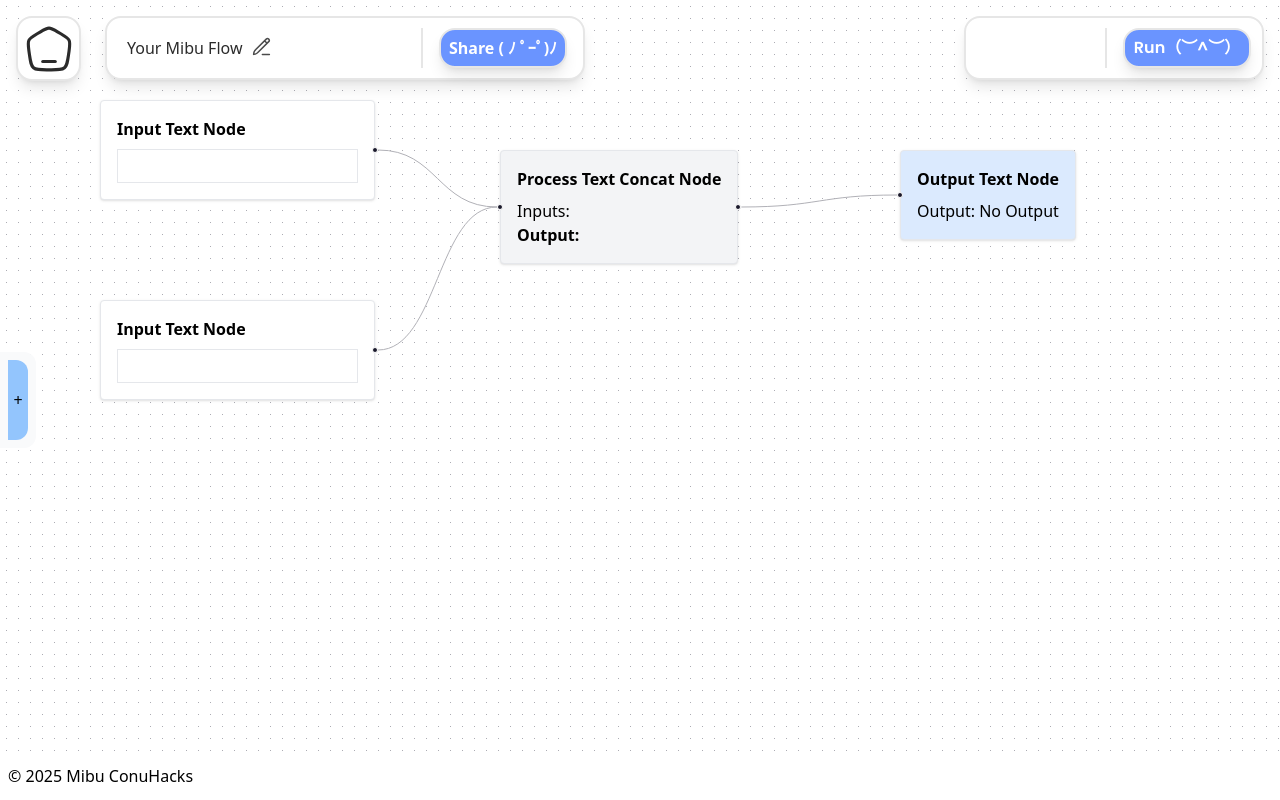
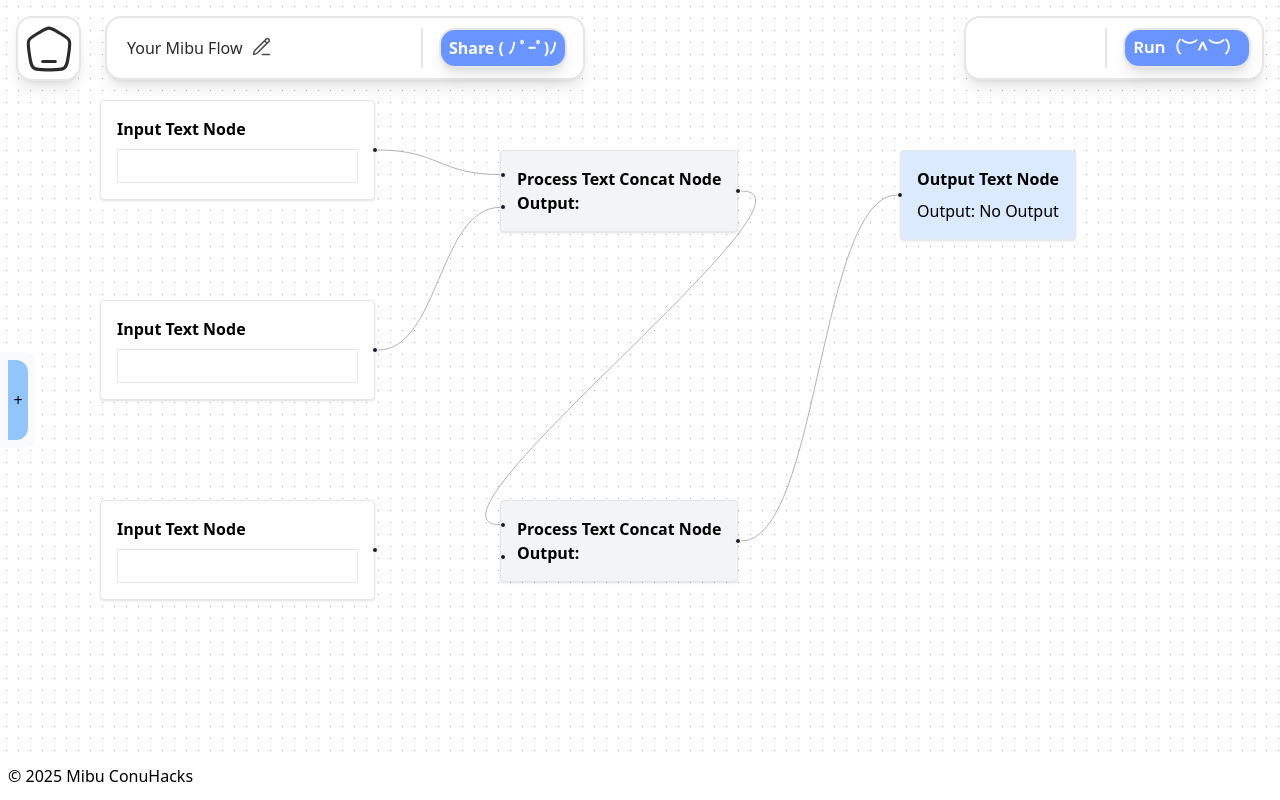
Before and after one commit to mibu-ai/mibu-flow, a React (Vite) app in the folder fe/: page /edit in a window 1280 px wide. Built offline with nearby package versions, Linux system fonts and the light colour scheme.

Commit message:
processing order, run tasks, multi input

```diff
--- a/fe/src/components/nodes/input/InputText.jsx
+++ b/fe/src/components/nodes/input/InputText.jsx
@@ -10,7 +10,7 @@ const InputText = ({ id, data }) => {
             <input
                 type="text"
                 value={data.text}
-                onChange={(e) => updateNodeData(id, { text: e.target.value })}
+                onChange={(e) => updateNodeData(id, { run: false, text: e.target.value, done: true })}
                 className="border p-1 mt-2 w-full"
             />
             <Handle type="source" position={Position.Right} />
--- a/fe/src/components/nodes/output/OutputText.jsx
+++ b/fe/src/components/nodes/output/OutputText.jsx
@@ -1,11 +1,25 @@
-import React from 'react';
-import { Handle, Position } from '@xyflow/react';
+import React, { useEffect } from 'react';
+import { Handle, Position, useReactFlow, useNodeConnections, useHandleConnections, useNodesData } from '@xyflow/react';
+import { use } from 'react';
 
 const OutputText = ({ id, data }) => {
+    const { updateNodeData } = useReactFlow();
+    const connections = useHandleConnections({
+        type: 'target',
+    });
+    const nodesData = useNodesData(connections[0]?.source || []);
+
+    useEffect(() => {
+        if (connections.length) {
+            const inputTexts = nodesData.data.text;
+            updateNodeData(id, { text: inputTexts });
+        }
+    }, [connections, nodesData]);
+
     return (
         <div className="p-4 bg-blue-100 border rounded shadow">
             <div className="font-bold">Output Text Node</div>
-            <p className="mt-2">Output: {data.output || 'No Output'}</p>
+            <p className="mt-2">Output: {data.text || 'No Output'}</p>
             <Handle type="target" position={Position.Left} />
         </div>
     );
--- a/fe/src/components/nodes/process/ProcessTextConcat.jsx
+++ b/fe/src/components/nodes/process/ProcessTextConcat.jsx
@@ -1,30 +1,37 @@
 import React, { useState, useEffect } from 'react';
-import { Handle, Position, useReactFlow } from '@xyflow/react';
+import { Handle, Position, useReactFlow, useNodeConnections, useHandleConnections, useNodesData } from '@xyflow/react';
+import { use } from 'react';
 
 const ProcessTextConcat = ({ id, data }) => {
     const { updateNodeData } = useReactFlow();
-    const { getNode, getEdges } = useReactFlow();
-    const [inputTexts, setInputTexts] = useState([]);
-    const [outputText, setOutputText] = useState('');
+    const connections = useHandleConnections({
+        type: 'target',
+    });
+    const nodesData = useNodesData((connections || []).map((c) => c.source));
 
     useEffect(() => {
-        if (data.run) {
-            const incomingEdges = getEdges().filter((edge) => edge.target === id);
-            const connectedNodes = incomingEdges.map((edge) => getNode(edge.source));
+        const allDone = nodesData.every((node) => node.data.done);
+        if (!allDone) return;
 
-            const newInputTexts = connectedNodes.map((node) => node.data.text || '');
-            setInputTexts(newInputTexts);
-            setOutputText(newInputTexts.join(' '));
-            updateNodeData(id, { run: false, text: newInputTexts.join(' ') });
+        if (connections.length && data.run) {
+            console.log('process id', id, ' is running: ', data.run);
+            const inputTexts = nodesData.map((node) => node.data.text);
+            const outputText = inputTexts.join('');
+
+            updateNodeData(id, { run: false, text: outputText, done: true });
+
+            setTimeout(() => {
+                updateNodeData(id, { run: false, text: outputText, done: false });
+            }, 200);
         }
-    }, [data.run]);
+    }, [data.run, nodesData]);
 
     return (
         <div className="p-4 bg-gray-100 border rounded shadow">
             <div className="font-bold">Process Text Concat Node</div>
-            <p className="mt-2">Inputs: {inputTexts.join(' + ')}</p>
-            <p className="font-bold">Output: {outputText}</p>
-            <Handle type="target" position={Position.Left} />
+            <p className="font-bold">Output: {data.text}</p>
+            <Handle id="a" type="target" position={Position.Left} style={{ top: '30%', transform: 'translateY(-50%)' }}/>
+            <Handle id="b" type="target" position={Position.Left} style={{ top: '70%', transform: 'translateY(-50%)' }}/>
             <Handle type="source" position={Position.Right} />
         </div>
     );
--- a/fe/src/pages/Editor.jsx
+++ b/fe/src/pages/Editor.jsx
@@ -1,5 +1,5 @@
 import { useCallback, useState } from 'react';
-import { ReactFlow, useNodesState, useEdgesState, addEdge, Background } from '@xyflow/react';
+import { ReactFlow, useNodesState, useEdgesState, addEdge, Background, useReactFlow } from '@xyflow/react';
 import '@xyflow/react/dist/style.css';
 
 import Sidebar from '../components/Sidebar';
@@ -12,17 +12,21 @@ import InputText from '../components/nodes/input/InputText';
 import ProcessTextConcat from '../components/nodes/process/ProcessTextConcat';
 import OutputText from '../components/nodes/output/OutputText';
 
+// run: ready for the process to run, done: process has finished running.
 const initialNodes = [
-    { id: 'in-1', type: 'inputText', position: { x: 100, y: 100 }, data: { text: '' } },
-    { id: 'in-2', type: 'inputText', position: { x: 100, y: 300 }, data: { text: '' } },
-    { id: 'proc-1', type: 'processTextConcat', position: { x: 500, y: 150 }, data: { run: false } },
-    { id: 'out-1', type: 'outputText', position: { x: 900, y: 150 }, data: { output: '' } },
+    { id: 'in-1', type: 'inputText', position: { x: 100, y: 100 }, data: {} },
+    { id: 'in-2', type: 'inputText', position: { x: 100, y: 300 }, data: {} },
+    { id: 'in-3', type: 'inputText', position: { x: 100, y: 500 }, data: {} },
+    { id: 'proc-1', type: 'processTextConcat', position: { x: 500, y: 150 }, data: { run: false, done: false } },
+    { id: 'proc-2', type: 'processTextConcat', position: { x: 500, y: 500 }, data: { run: false, done: false } },
+    { id: 'out-1', type: 'outputText', position: { x: 900, y: 150 }, data: {} },
 ];
 
 const initialEdges = [
-    { id: 'e1-3', source: 'in-1', target: 'proc-1' },
-    { id: 'e2-3', source: 'in-2', target: 'proc-1' },
-    { id: 'e3-4', source: 'proc-1', target: 'out-1' },
+    { id: 'e1-3', source: 'in-1', targetHandle: 'a', target: 'proc-1' },
+    { id: 'e2-3', source: 'in-2', targetHandle: 'b', target: 'proc-1' },
+    { id: 'e23-3', source: 'proc-1', target: 'proc-2' },
+    { id: 'e3-4', source: 'proc-2', target: 'out-1' },
 ];
 
 const nodeTypes = {
@@ -38,26 +42,18 @@ export default function Editor() {
     const onConnect = useCallback((params) => setEdges((eds) => addEdge(params, eds)), [setEdges]);
 
     const runComputation = () => {
+        console.log('Running computation');
         setNodes((nds) =>
             nds.map((node) => {
-                if (node.type === 'processTextConcat') {
-                    return { ...node, data: { ...node.data, run: true } };
-                }
-                return node;
+            if (node.type.includes('process')) {
+                return {
+                ...node,
+                data: { ...node.data, run: true },
+                };
+            }
+            return node;
             })
         );
-
-        setTimeout(() => {
-            setNodes((nds) =>
-                nds.map((node) => {
-                    if (node.type === 'outputText') {
-                        const processNode = nds.find((n) => n.type === 'processTextConcat');
-                        return { ...node, data: { ...node.data, output: processNode.data.text || '' } };
-                    }
-                    return node;
-                })
-            );
-        }, 200);
     };
 
     return (
@@ -65,12 +61,12 @@ export default function Editor() {
             <div className='flex flex-row absolute w-full pt-4 px-4 z-10'>
                 <HomeElement />
 
-                <div className='px-3'/>
+                <div className='px-3' />
 
                 <FlowBar />
 
                 <div className='flex flex-grow justify-end'>
-                    <Automate onClick={runComputation}/>
+                    <Automate onClick={runComputation} />
                 </div>
 
             </div>
@@ -88,7 +84,7 @@ export default function Editor() {
             >
                 <Background variant="dots" gap={12} size={1} />
             </ReactFlow>
-            <Footer/>
+            <Footer />
 
         </div>
     );
```
